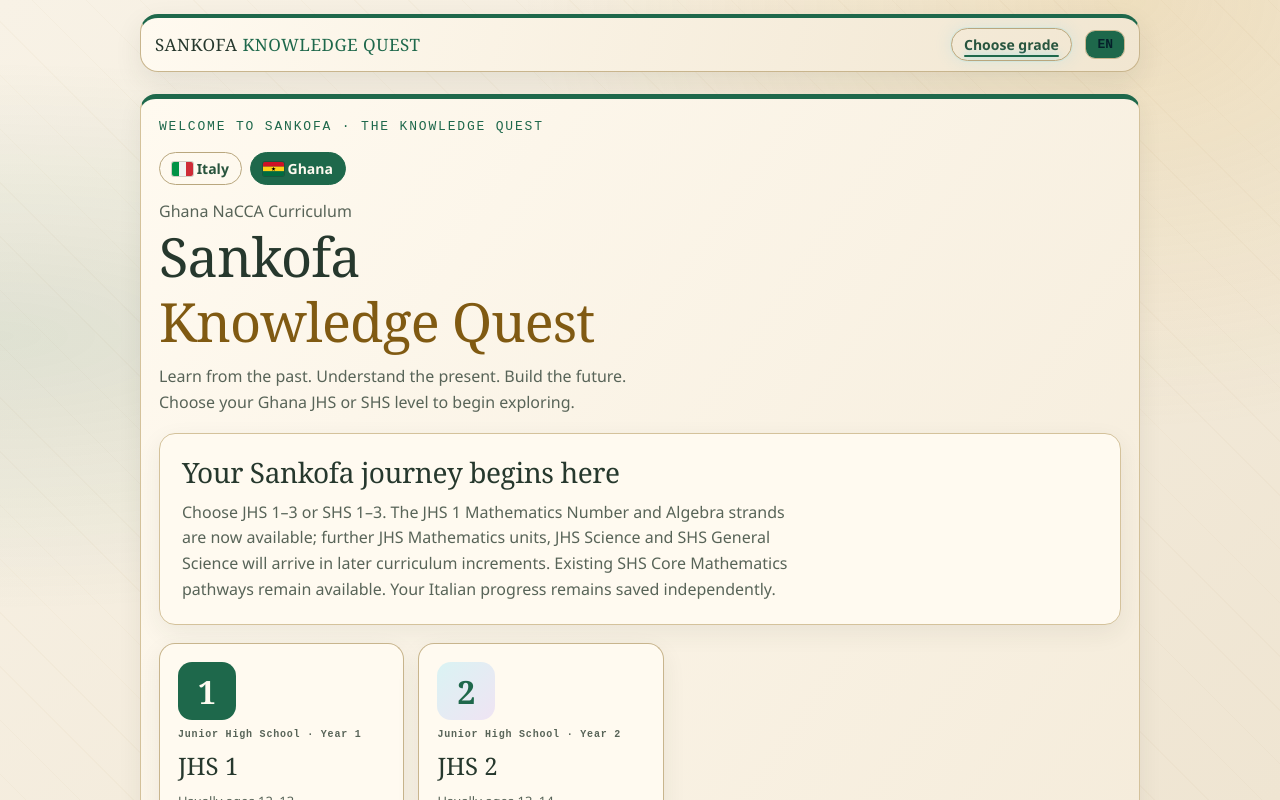
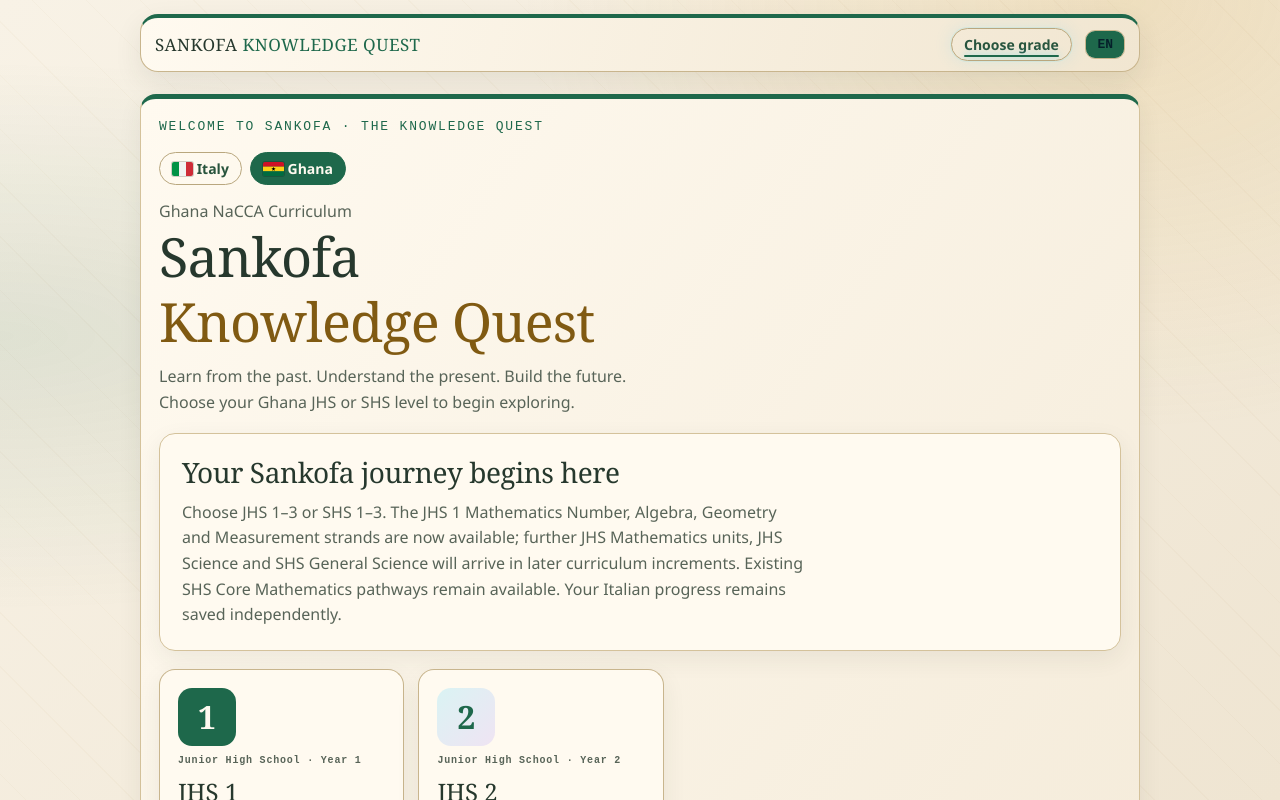
Before and after one commit to eriakort/circuit-hunter-academy, a React (Vite) app: page / in a window 1280 px wide. Both pictures are taken after a click on the button "Ghana". Shown: the top 800 px of the page. Built offline with nearby package versions, Linux system fonts and the light colour scheme; a web font is replaced by a local one.

Commit message:
Add JHS 1 geometry strand integration

```diff
--- a/src/components/GradePicker.tsx
+++ b/src/components/GradePicker.tsx
@@ -47,7 +47,7 @@ export const GradePicker: React.FC = () => {
       {isGhana && (
         <div className="grade-coming-soon card" role="status">
           <h2>Your Sankofa journey begins here</h2>
-          <p>Choose JHS 1–3 or SHS 1–3. The JHS 1 Mathematics Number and Algebra strands are now available; further JHS Mathematics units, JHS Science and SHS General Science will arrive in later curriculum increments. Existing SHS Core Mathematics pathways remain available. Your Italian progress remains saved independently.</p>
+          <p>Choose JHS 1–3 or SHS 1–3. The JHS 1 Mathematics Number, Algebra, Geometry and Measurement strands are now available; further JHS Mathematics units, JHS Science and SHS General Science will arrive in later curriculum increments. Existing SHS Core Mathematics pathways remain available. Your Italian progress remains saved independently.</p>
         </div>
       )}
 
```
